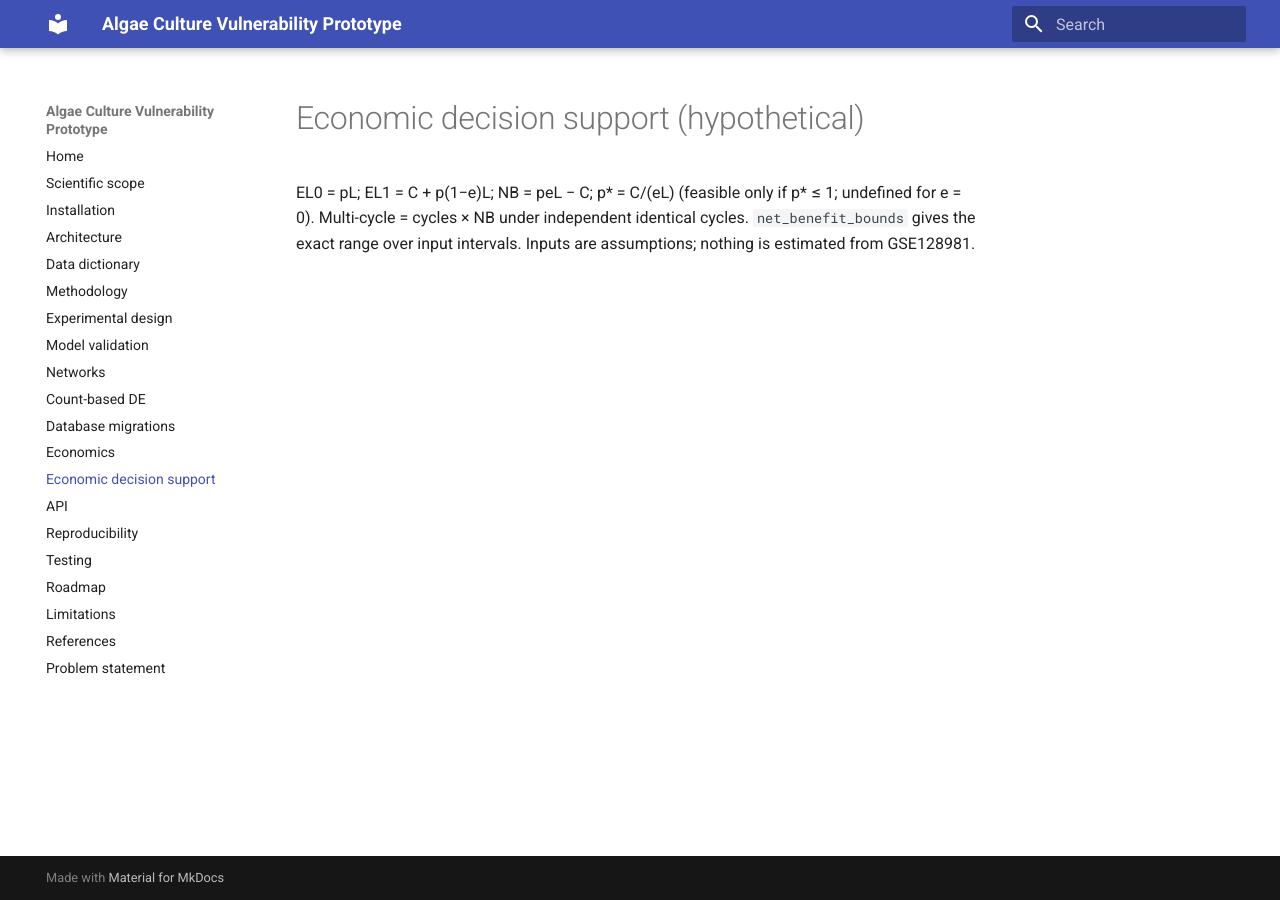
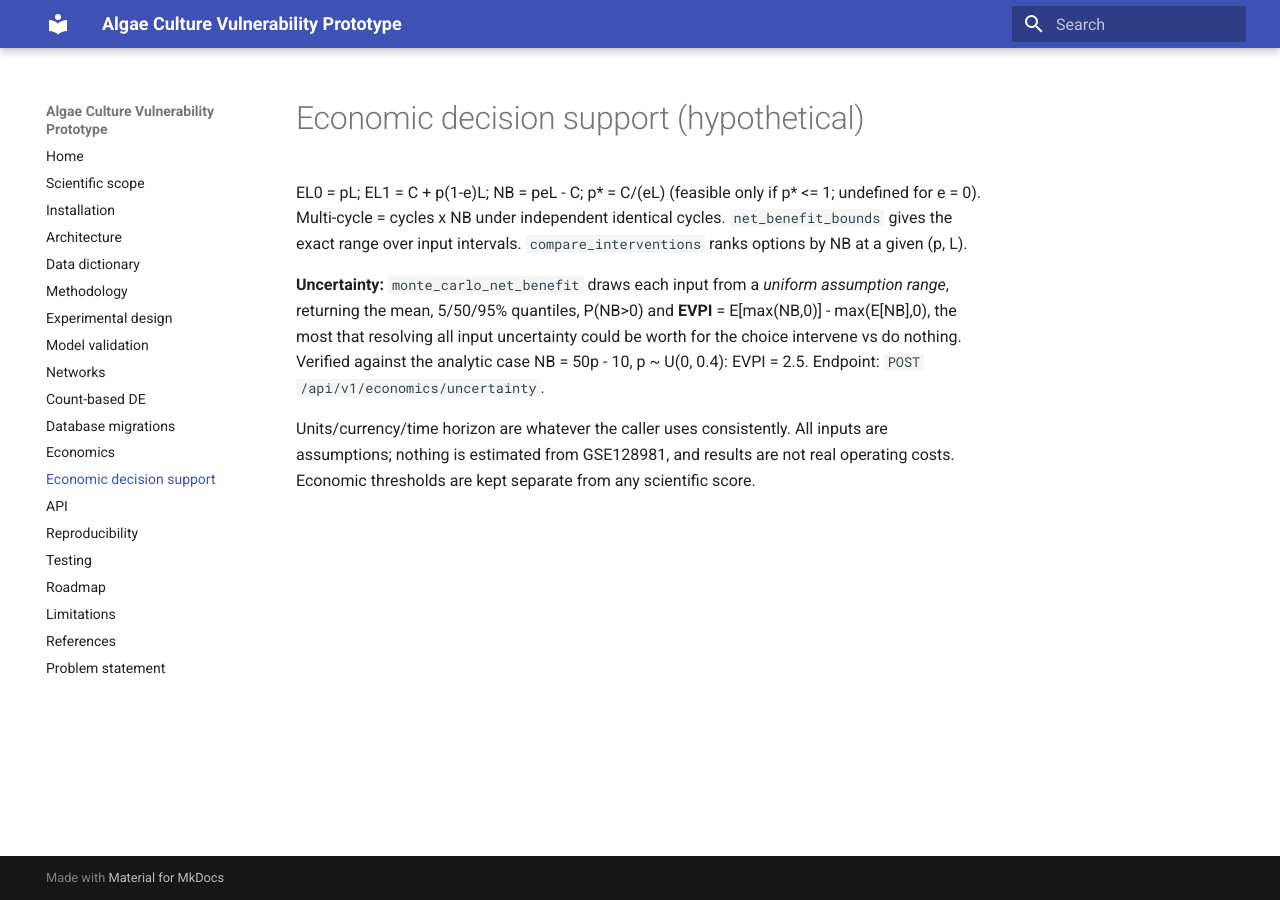
Before and after one commit to sunilnarayan419-ui/AlgalPathogenRisk-ML, an MkDocs documentation site: the page built from docs/economic_decision_support.md, in a window 1280 px wide. Built offline with MkDocs 1.6.1 and Material for MkDocs 9.7.7, drawn with Linux system fonts in a browser that asks for light colours.

Commit message:
chore: update docs/economic_decision_support.md

```diff
--- a/docs/economic_decision_support.md
+++ b/docs/economic_decision_support.md
@@ -1,3 +1,14 @@
 # Economic decision support (hypothetical)
 
-EL0 = pL; EL1 = C + p(1−e)L; NB = peL − C; p* = C/(eL) (feasible only if p* ≤ 1; undefined for e = 0). Multi-cycle = cycles × NB under independent identical cycles. `net_benefit_bounds` gives the exact range over input intervals. Inputs are assumptions; nothing is estimated from GSE128981.
+EL0 = pL; EL1 = C + p(1-e)L; NB = peL - C; p* = C/(eL) (feasible only if p* <= 1; undefined for e = 0).
+Multi-cycle = cycles x NB under independent identical cycles. `net_benefit_bounds` gives the exact range over
+input intervals. `compare_interventions` ranks options by NB at a given (p, L).
+
+**Uncertainty:** `monte_carlo_net_benefit` draws each input from a *uniform assumption range*, returning the
+mean, 5/50/95% quantiles, P(NB>0) and **EVPI** = E[max(NB,0)] - max(E[NB],0), the most that resolving all input
+uncertainty could be worth for the choice intervene vs do nothing. Verified against the analytic case
+NB = 50p - 10, p ~ U(0, 0.4): EVPI = 2.5. Endpoint: `POST /api/v1/economics/uncertainty`.
+
+Units/currency/time horizon are whatever the caller uses consistently. All inputs are assumptions; nothing is
+estimated from GSE128981, and results are not real operating costs. Economic thresholds are kept separate from
+any scientific score.
```
